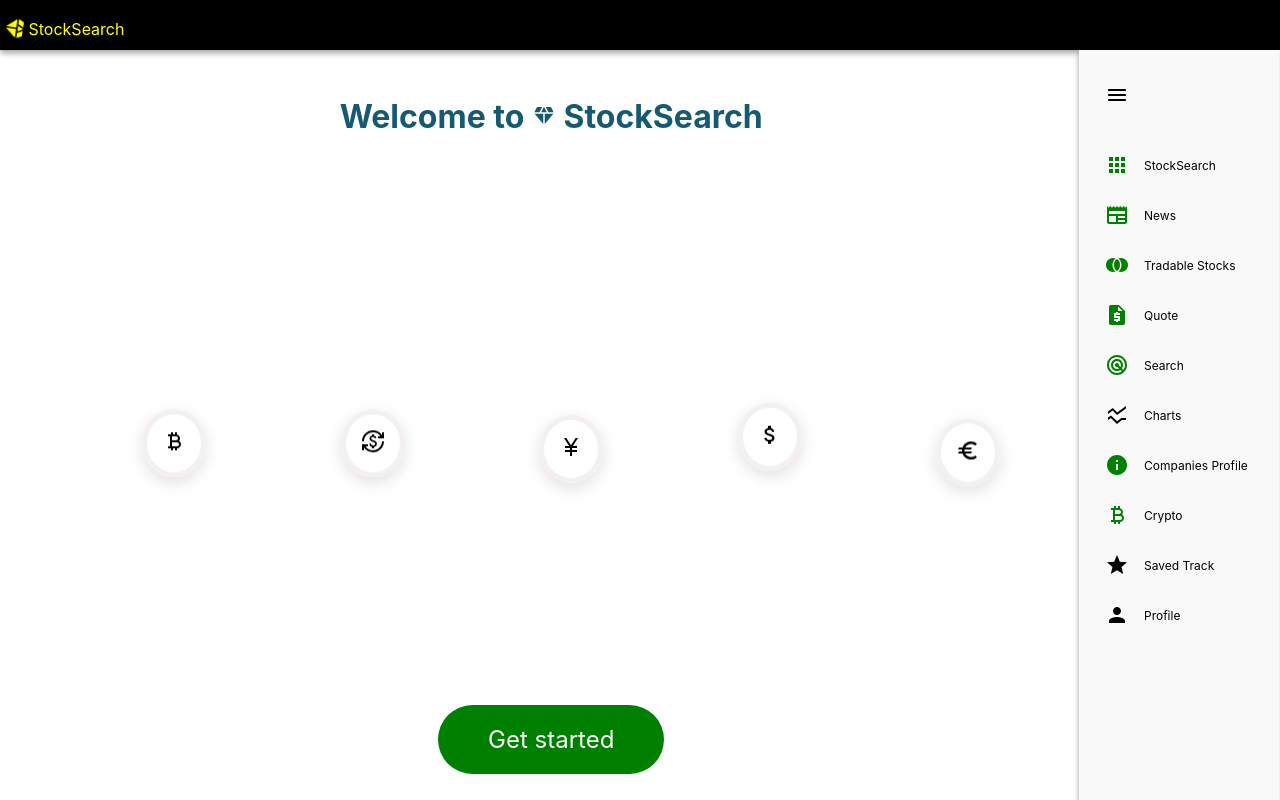
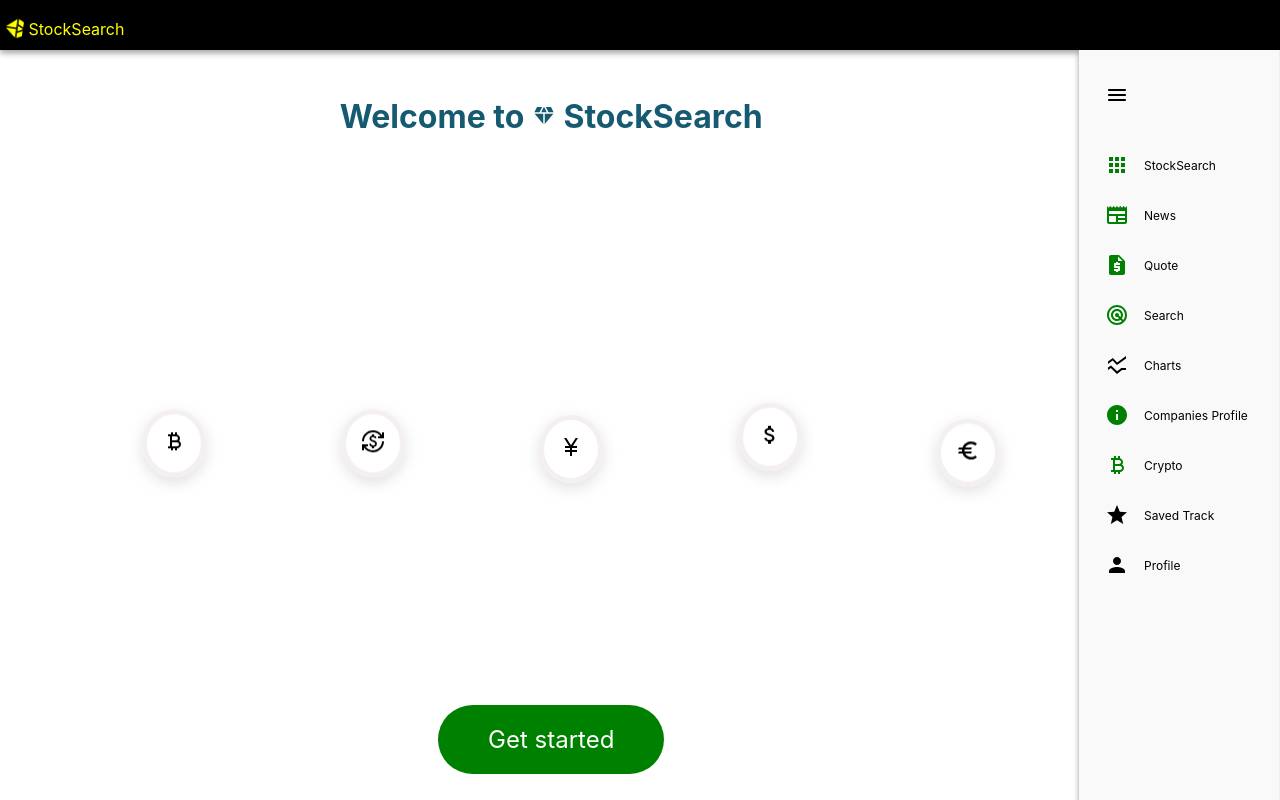
Before and after one commit to OmarAlareeki/stocks, a React (Create React App) app: page / in a window 1280 px wide. Built offline with nearby package versions, Linux system fonts and the light colour scheme; no server answers.

Commit message:
removed tradable page and charts

```diff
--- a/src/App.js
+++ b/src/App.js
@@ -99,12 +99,12 @@ function App() {
             >
               News
             </MenuItem>
-            <MenuItem
+            {/* <MenuItem
               component={<Link to="tradable stocks" className="link" />}
               icon={<JoinFull className="icon-ready" />}
             >
               Tradable Stocks
-            </MenuItem>
+            </MenuItem> */}
             {/* <SubMenu
               component={<Link to="quote" className="link" />}
               label="quote"
```
